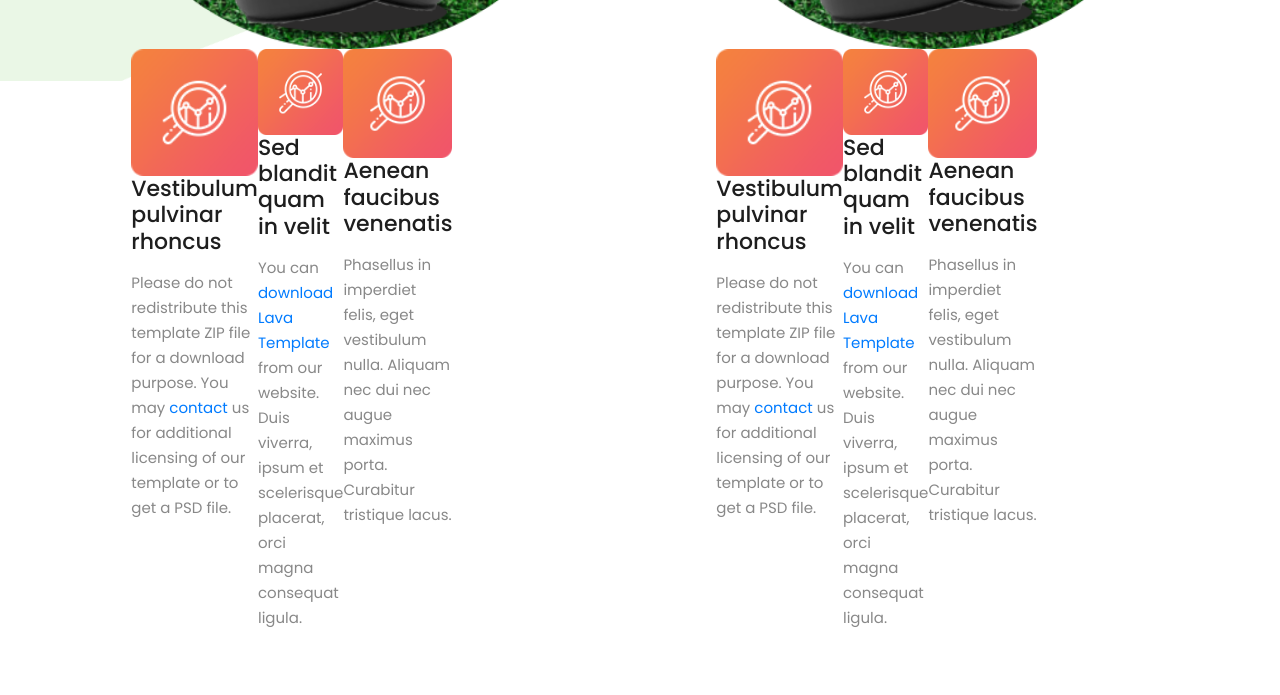
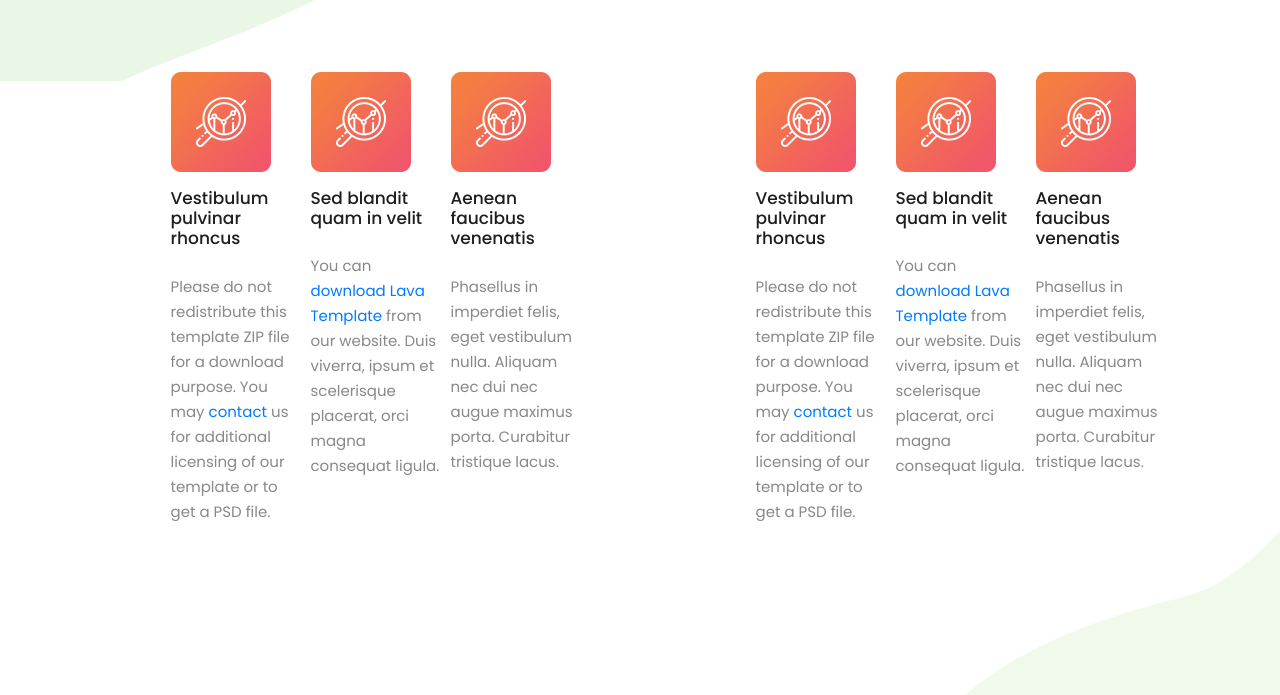
Before and after one commit to isalakbar/rino-subur-farm, a plain HTML site: page index.html in a window 1280 px wide. Shown: the part 2117-2812 px from the top of the page. Drawn offline with Linux system fonts and the light colour scheme.

Commit message:
fixing carousel and adjust title header

```diff
--- a/assets/css/owl-carousel.css
+++ b/assets/css/owl-carousel.css
@@ -47,8 +47,9 @@
     -webkit-tap-highlight-color: transparent;
     -webkit-touch-callout: none; }
   .owl-carousel .owl-item img {
-    display: block;
-    width: 100%; }
+    /* display: block;
+    width: 100%;  */
+  }
   .owl-carousel .owl-nav.disabled,
   .owl-carousel .owl-dots.disabled {
     display: none; }
--- a/assets/css/templatemo-lava.css
+++ b/assets/css/templatemo-lava.css
@@ -33,6 +33,14 @@ figure, header, nav, section, article, aside, footer, figcaption {
   padding: 0;
   border: 0;
   outline: 0;
+}
+.lists {
+  padding-right: 10px;
+}
+.content-top{
+  margin-top: 5rem;
+  margin-left: auto;
+  margin-right: 12rem;
 }
 .flex-content, .flex-list {
   display: flex;
@@ -100,7 +108,7 @@ figure, header, nav, section, article, aside, footer, figcaption {
     text-transform: uppercase;
     letter-spacing: 2px;
     float: left;
-    right: 8rem;
+    /* right: 8rem; */
     position: relative;
     -webkit-transition: all 0.3s ease 0s;
     -moz-transition: all 0.3s ease 0s;
@@ -979,7 +987,8 @@ promotion
 }
 
 #promotion .left-image {
-  align-self: center;
+  /* align-self: center; */
+  /* margin-left: 38%; */
 }
 
 #promotion .right-text ul {
@@ -1000,6 +1009,7 @@ promotion
   display: inline-block;
   float: left;
   margin-right: 30px;
+  margin-bottom: 1rem;
 }
 /* #promotion .right-text img:hover{
   transform:skew(5deg, 2deg);
@@ -1007,10 +1017,11 @@ promotion
 } */
 
 #promotion .right-text h4 {
-  font-size: 22px;
-  color: #1e1e1e;
-  margin-bottom: 15px;
-  margin-top: 3px;
+    font-size: 17px;
+    color: #1e1e1e;
+    margin-bottom: 25px;
+    margin-top: 2rem;
+    text-align: left;
 }
 
 
--- a/index.html
+++ b/index.html
@@ -168,17 +168,17 @@ https://templatemo.com/tm-540-lava-landing-page
         <div class="container">
             <div class="row">
                 <div class="contentss" data-scroll-reveal="enter left move 30px over 0.6s after 0.4s">
-                    <div class="owl-carousel owl-theme flex-content">
-                        <div>
+                    <div class="owl-carousel owl-theme">
+                        <div class="flexing-content">
                             <div class=" left-image col-md-12 col-md-12 col-sm-12 mobile-bottom-fix-big"
                                 data-scroll-reveal="enter left move 30px over 0.6s after 0.4s">
                                 <img src="assets/images/aset-peganti/left-image-etana.png"
-                                    class="rounded img-fluid d-block mx-auto" alt="App">
+                                    class="rounded img-fluid d-block mx-auto w-auto" alt="App">
                             </div>
 
-                            <div class="right-text offset-lg-1 col-lg-6 col-md-12 col-sm-12 mobile-bottom-fix">
+                            <div class="right-text offset-lg-1 col-lg-6 col-md-12 col-sm-12 mobile-bottom-fix content-top">
                                 <ul class="flex-list">
-                                    <li data-scroll-reveal="enter right move 30px over 0.6s after 0.4s">
+                                    <li data-scroll-reveal="enter right move 30px over 0.6s after 0.4s" class="lists">
                                         <img src="assets/images/about-icon-01.png" alt="">
                                         <div class="text">
                                             <h4>Vestibulum pulvinar rhoncus</h4>
@@ -189,7 +189,7 @@ https://templatemo.com/tm-540-lava-landing-page
                                                 additional licensing of our template or to get a PSD file.</p>
                                         </div>
                                     </li>
-                                    <li data-scroll-reveal="enter right move 30px over 0.6s after 0.5s">
+                                    <li data-scroll-reveal="enter right move 30px over 0.6s after 0.5s" class="lists">
                                         <img src="assets/images/about-icon-02.png" alt="">
                                         <div class="text">
                                             <h4>Sed blandit quam in velit</h4>
@@ -200,7 +200,7 @@ https://templatemo.com/tm-540-lava-landing-page
                                                 magna consequat ligula.</p>
                                         </div>
                                     </li>
-                                    <li data-scroll-reveal="enter right move 30px over 0.6s after 0.6s">
+                                    <li data-scroll-reveal="enter right move 30px over 0.6s after 0.6s" class="lists">
                                         <img src="assets/images/about-icon-03.png" alt="">
                                         <div class="text">
                                             <h4>Aenean faucibus venenatis</h4>
@@ -212,17 +212,15 @@ https://templatemo.com/tm-540-lava-landing-page
                                 </ul>
                             </div>
                         </div>
-                    </div>
-                    <div class="owl-carousel owl-theme">
-                        <div>
+                        <div class="flexing-content">
                             <div class="left-image col-md-12 col-md-12 col-sm-12 mobile-bottom-fix-big"
                                 data-scroll-reveal="enter left move 30px over 0.6s after 0.4s">
                                 <img src="assets/images/aset-peganti/left-image-puri-permata.png"
-                                    class="rounded img-fluid d-block mx-auto" alt="App">
+                                    class="rounded img-fluid d-block mx-auto w-auto" alt="App">
                             </div>
-                            <div class="right-text offset-lg-1 col-lg-6 col-md-12 col-sm-12 mobile-bottom-fix">
-                                <ul>
-                                    <li data-scroll-reveal="enter right move 30px over 0.6s after 0.4s">
+                            <div class="right-text offset-lg-1 col-lg-6 col-md-12 col-sm-12 mobile-bottom-fix content-top">
+                                <ul class="flex-list">
+                                    <li data-scroll-reveal="enter right move 30px over 0.6s after 0.4s" class="lists">
                                         <img src="assets/images/about-icon-01.png" alt="">
                                         <div class="text">
                                             <h4>Vestibulum pulvinar rhoncus</h4>
@@ -233,7 +231,7 @@ https://templatemo.com/tm-540-lava-landing-page
                                                 additional licensing of our template or to get a PSD file.</p>
                                         </div>
                                     </li>
-                                    <li data-scroll-reveal="enter right move 30px over 0.6s after 0.5s">
+                                    <li data-scroll-reveal="enter right move 30px over 0.6s after 0.5s" class="lists">
                                         <img src="assets/images/about-icon-02.png" alt="">
                                         <div class="text">
                                             <h4>Sed blandit quam in velit</h4>
@@ -244,7 +242,7 @@ https://templatemo.com/tm-540-lava-landing-page
                                                 magna consequat ligula.</p>
                                         </div>
                                     </li>
-                                    <li data-scroll-reveal="enter right move 30px over 0.6s after 0.6s">
+                                    <li data-scroll-reveal="enter right move 30px over 0.6s after 0.6s" class="lists">
                                         <img src="assets/images/about-icon-03.png" alt="">
                                         <div class="text">
                                             <h4>Aenean faucibus venenatis</h4>
```
